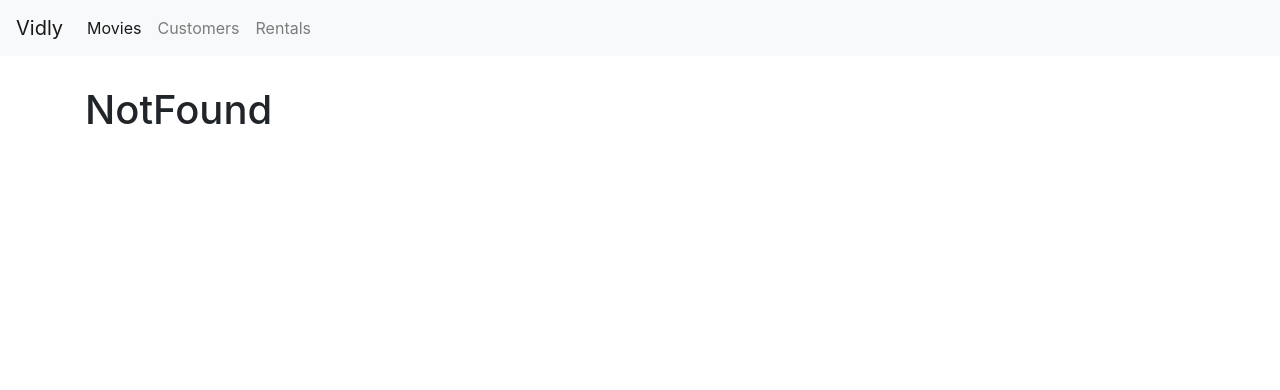
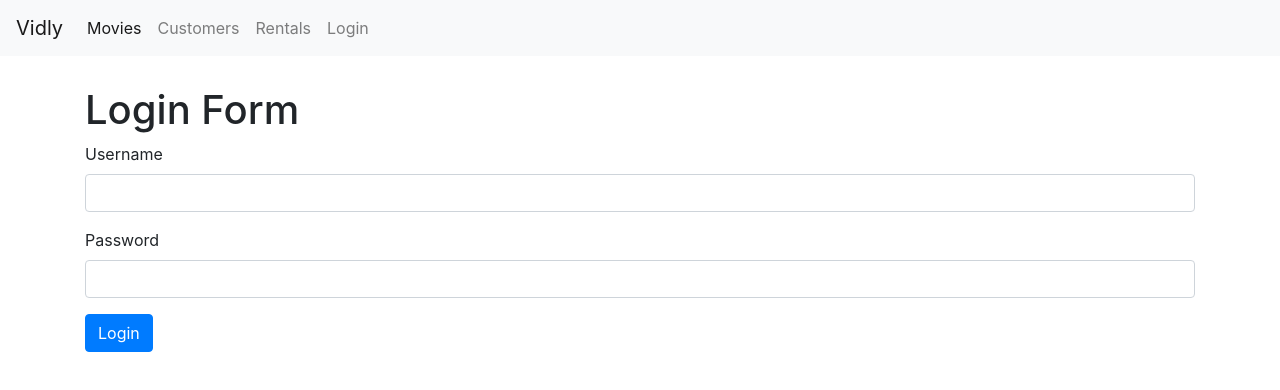
Before and after one commit to anjantalatam/vidly, a React (Create React App) app: page /login in a window 1280 px wide. Before the commit this address led to /not-found. Shown: the top 390 px of the page. Built offline with nearby package versions, Linux system fonts and the light colour scheme.

Commit message:
7.2 Add bootstrap Login form

```diff
--- a/package.json
+++ b/package.json
@@ -1,5 +1,5 @@
 {
-  "name": "reference-react-app",
+  "name": "vidly",
   "version": "0.1.0",
   "private": true,
   "dependencies": {
--- a/src/App.js
+++ b/src/App.js
@@ -7,19 +7,21 @@
 import NotFound from "./components/notFound";
 import NavBar from "./components/navbar";
 import MovieForm from "./components/movieForm";
+import LoginForm from "./components/loginForm";
 function App() {
   return (
     <React.Fragment>
       <NavBar />
-      <main className="container">
+      <main className='container'>
         <Switch>
-          <Route path="/movies/:id" component={MovieForm}></Route>
-          <Route path="/movies" component={Movies}></Route>
-          <Route path="/customers" component={Customers}></Route>
-          <Route path="/rentals" component={Rentals}></Route>
-          <Route path="/not-found" component={NotFound}></Route>
-          <Redirect exact from="/" to="/movies" />
-          <Redirect to="/not-found" />
+          <Route path='/login' component={LoginForm}></Route>
+          <Route path='/movies/:id' component={MovieForm}></Route>
+          <Route path='/movies' component={Movies}></Route>
+          <Route path='/customers' component={Customers}></Route>
+          <Route path='/rentals' component={Rentals}></Route>
+          <Route path='/not-found' component={NotFound}></Route>
+          <Redirect exact from='/' to='/movies' />
+          <Redirect to='/not-found' />
         </Switch>
       </main>
     </React.Fragment>
--- /dev/null
+++ b/src/components/loginForm.jsx
@@ -0,0 +1,24 @@
+import React, { Component } from "react";
+
+class LoginForm extends Component {
+  render() {
+    return (
+      <div>
+        <h1>Login Form </h1>
+        <form>
+          <div className='form-group'>
+            <label htmlFor='username'>Username</label>
+            <input id='username' type='text' className='form-control' />
+          </div>
+          <div className='form-group'>
+            <label htmlFor='password'>Password</label>
+            <input id='password' type='text' className='form-control' />
+          </div>
+          <button className='btn btn-primary'>Login</button>
+        </form>
+      </div>
+    );
+  }
+}
+
+export default LoginForm;
--- a/src/components/navbar.jsx
+++ b/src/components/navbar.jsx
@@ -3,36 +3,41 @@
 
 const NavBar = () => {
   return (
-    <nav className="navbar navbar-expand-lg navbar-light bg-light">
-      <Link className="navbar-brand" to="/">
+    <nav className='navbar navbar-expand-lg navbar-light bg-light'>
+      <Link className='navbar-brand' to='/'>
         Vidly
       </Link>
       <button
-        className="navbar-toggler"
-        type="button"
-        data-toggle="collapse"
-        data-target="#navbarNav"
-        aria-controls="navbarNav"
-        aria-expanded="false"
-        aria-label="Toggle navigation"
+        className='navbar-toggler'
+        type='button'
+        data-toggle='collapse'
+        data-target='#navbarNav'
+        aria-controls='navbarNav'
+        aria-expanded='false'
+        aria-label='Toggle navigation'
       >
-        <span className="navbar-toggler-icon"></span>
+        <span className='navbar-toggler-icon'></span>
       </button>
-      <div className="collapse navbar-collapse" id="navbarNav">
-        <ul className="navbar-nav">
-          <li className="nav-item active">
-            <Link className="nav-link" to="/movies">
+      <div className='collapse navbar-collapse' id='navbarNav'>
+        <ul className='navbar-nav'>
+          <li className='nav-item active'>
+            <Link className='nav-link' to='/movies'>
               Movies
             </Link>
           </li>
-          <li className="nav-item">
-            <Link className="nav-link" to="/customers">
+          <li className='nav-item'>
+            <Link className='nav-link' to='/customers'>
               Customers
             </Link>
           </li>
-          <li className="nav-item">
-            <Link className="nav-link" to="rentals">
+          <li className='nav-item'>
+            <Link className='nav-link' to='/rentals'>
               Rentals
+            </Link>
+          </li>
+          <li className='nav-item'>
+            <Link className='nav-link' to='/login'>
+              Login
             </Link>
           </li>
         </ul>
```
